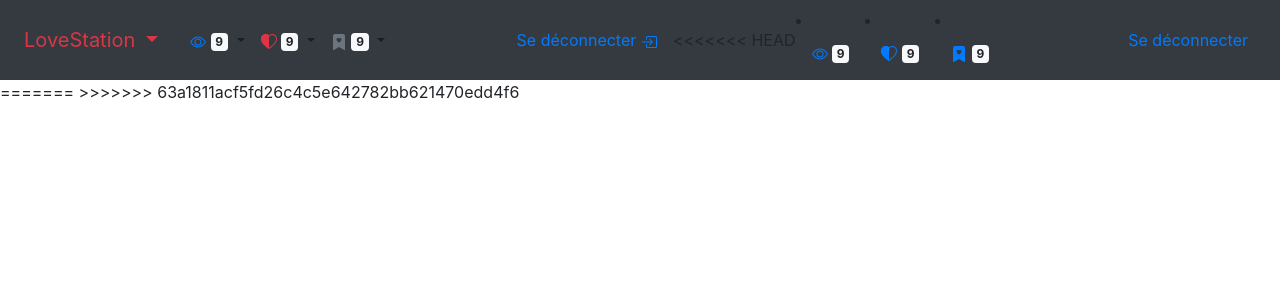
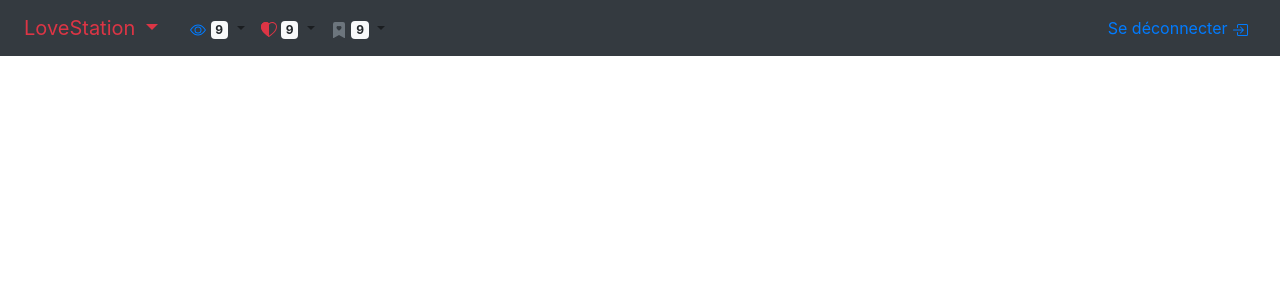
Before and after one commit to jRayze/matcha, a PHP site: page /accueil/index.php in a window 1280 px wide. Shown: the top 300 px of the page. Run offline with PHP 8.4, Linux system fonts and the light colour scheme.

Commit message:
oupsi xdd

```diff
--- a/template/header.php
+++ b/template/header.php
@@ -91,41 +91,6 @@
                 </a>
             </div>
         </div>
-<<<<<<< HEAD
-    </li>
-        <li class="nav-item">
-            <a class="nav-link" href="#">
-                <svg width="1em" height="1em" viewBox="0 0 16 16" class="bi bi-eye" fill="currentColor" xmlns="http://www.w3.org/2000/svg">
-                    <path fill-rule="evenodd" d="M16 8s-3-5.5-8-5.5S0 8 0 8s3 5.5 8 5.5S16 8 16 8zM1.173 8a13.134 13.134 0 0 0 1.66 2.043C4.12 11.332 5.88 12.5 8 12.5c2.12 0 3.879-1.168 5.168-2.457A13.134 13.134 0 0 0 14.828 8a13.133 13.133 0 0 0-1.66-2.043C11.879 4.668 10.119 3.5 8 3.5c-2.12 0-3.879 1.168-5.168 2.457A13.133 13.133 0 0 0 1.172 8z"/>
-                    <path fill-rule="evenodd" d="M8 5.5a2.5 2.5 0 1 0 0 5 2.5 2.5 0 0 0 0-5zM4.5 8a3.5 3.5 0 1 1 7 0 3.5 3.5 0 0 1-7 0z"/>
-                </svg>
-                <span class="badge badge-light">9</span>
-            </a>
-        </li>
-        <li class="nav-item">
-            <a class="nav-link" href="#">
-                <svg width="1em" height="1em" viewBox="0 0 16 16" class="bi bi-heart-half" fill="currentColor" xmlns="http://www.w3.org/2000/svg">
-                    <path fill-rule="evenodd" d="M8 1.314C3.562-3.248-7.534 4.735 8 15V1.314z"/>
-                    <path fill-rule="evenodd" d="M8 2.748l-.717-.737C5.6.281 2.514.878 1.4 3.053c-.523 1.023-.641 2.5.314 4.385.92 1.815 2.834 3.989 6.286 6.357 3.452-2.368 5.365-4.542 6.286-6.357.955-1.886.838-3.362.314-4.385C13.486.878 10.4.28 8.717 2.01L8 2.748zM8 15C-7.333 4.868 3.279-3.04 7.824 1.143c.06.055.119.112.176.171a3.12 3.12 0 0 1 .176-.17C12.72-3.042 23.333 4.867 8 15z"/>
-                </svg>
-                <span class="badge badge-light">9</span>
-            </a>
-        </li>
-        <li class="nav-item">
-            <a class="nav-link" href="#">
-                <svg width="1em" height="1em" viewBox="0 0 16 16" class="bi bi-bookmark-heart-fill" fill="currentColor" xmlns="http://www.w3.org/2000/svg">
-                    <path fill-rule="evenodd" d="M4 0a2 2 0 0 0-2 2v13.5a.5.5 0 0 0 .74.439L8 13.069l5.26 2.87A.5.5 0 0 0 14 15.5V2a2 2 0 0 0-2-2H4zm4 4.41c1.387-1.425 4.854 1.07 0 4.277C3.146 5.48 6.613 2.986 8 4.412z"/>
-                </svg>
-                <span class="badge badge-light">9</span>
-            </a>
-        </li>
-        </ul>
-        <div class="d-flex align-items-end flex-column " style="flex: auto;">
-            <a class="nav-link" href="/logout/logout.php">Se déconnecter</a>
-        </div>
-    </div>
-=======
->>>>>>> 63a1811acf5fd26c4c5e642782bb621470edd4f6
     </nav>
 </div>
 <div class="content">
```
